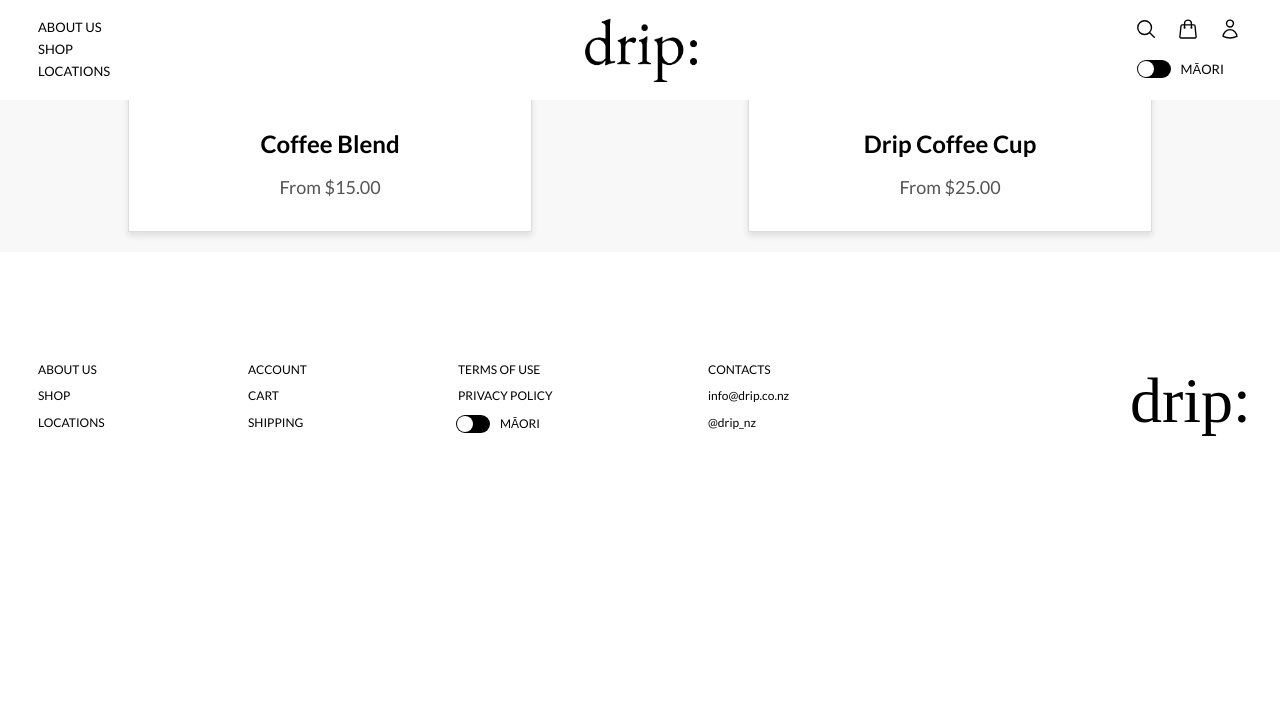
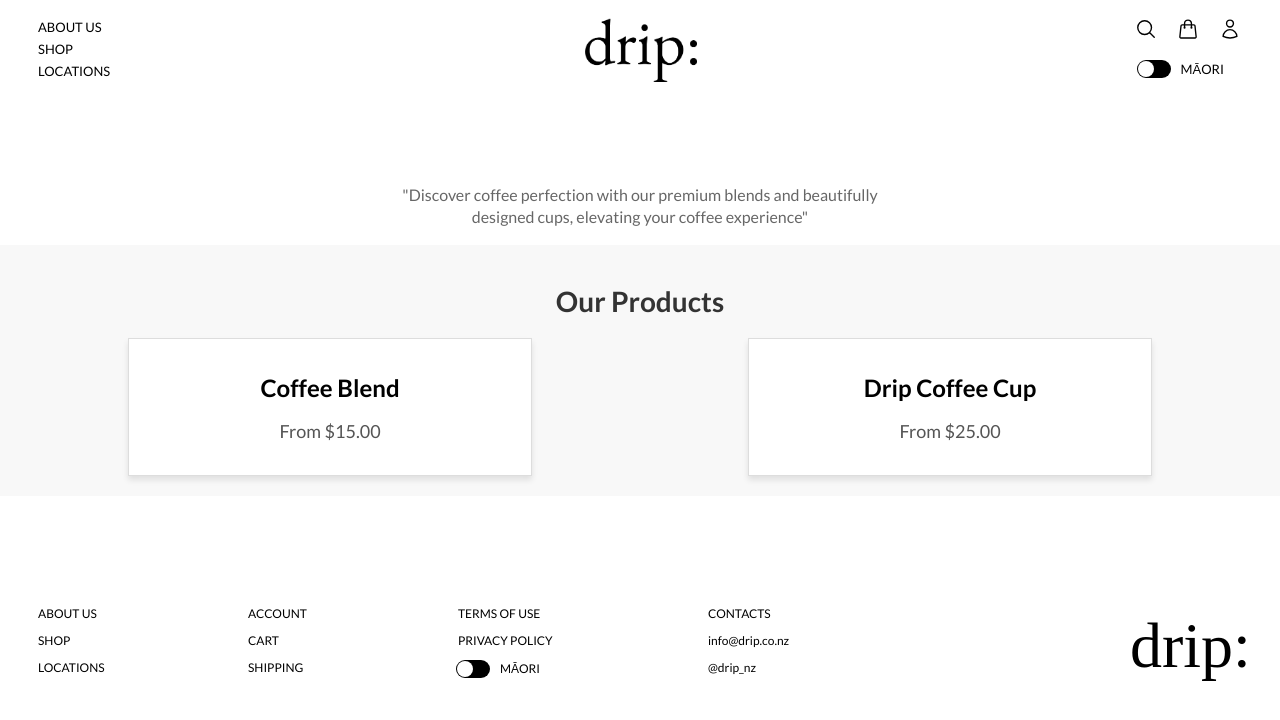
Before and after one commit to james-kwon97/drip, a React (Vite) app: page /products in a window 1280 px wide. Shown: the top 720 px of the page. Built offline with nearby package versions, Linux system fonts and the light colour scheme.

Commit message:
Added and styled products-intro text

```diff
--- a/src/components/Products/Products.css
+++ b/src/components/Products/Products.css
@@ -1,3 +1,17 @@
+.products-intro {
+  display: flex;
+  justify-content: center;
+  text-align: center;
+  margin: 168px auto 0 auto;
+}
+
+.products-intro p {
+  font-size: 16px;
+  line-height: 140%;
+  color: rgba(0, 0, 0, 0.6);
+  max-width: 500px;
+}
+
 .products-container {
   padding: 20px;
   background-color: #f8f8f8;
--- a/src/components/Products/Products.tsx
+++ b/src/components/Products/Products.tsx
@@ -10,13 +10,20 @@ interface ProductsProps {
 function Products({ isEnglish, onLanguageSwitch }: ProductsProps) {
   return (
     <div>
-      {/* Include Navbar */}
       <Navbar isEnglish={isEnglish} onLanguageSwitch={onLanguageSwitch} />
 
-      {/* Main content of the Products page */}
+      <div className="products-intro">
+        <p>
+          {isEnglish
+            ? ' "NTirohia te tino pai o te kawhe me ā mātou ranunga kounga me ngā kapu ātaahua, e whakarei ana i tō wheako kawhe" '
+            : ' "Discover coffee perfection with our premium blends and beautifully designed cups, elevating your coffee experience"'}
+        </p>
+      </div>
+
+      {/* Main products section */}
       <div className="products-container">
         <h1>{isEnglish ? 'Ā Mātou Hua' : 'Our Products'}</h1>
-        {/* Add product listing or content here */}
+
         <div className="products-list">
           <div className="product-item">
             <h2>{isEnglish ? 'Ranunga Kawhe' : 'Coffee Blend'}</h2>
@@ -26,7 +33,6 @@ function Products({ isEnglish, onLanguageSwitch }: ProductsProps) {
             <h2>{isEnglish ? 'Kapu Kawhe' : 'Drip Coffee Cup'}</h2>
             <p>{isEnglish ? 'Mai i $25.00' : 'From $25.00'}</p>
           </div>
-          {/* Add more product items as needed */}
         </div>
       </div>
     </div>
```
